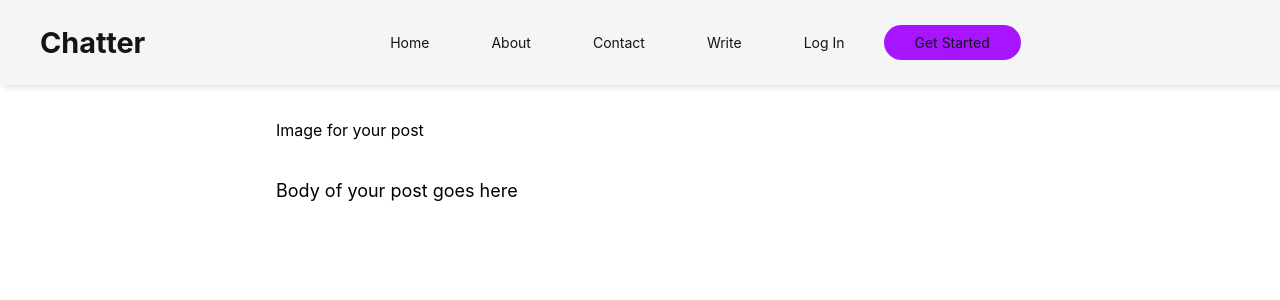
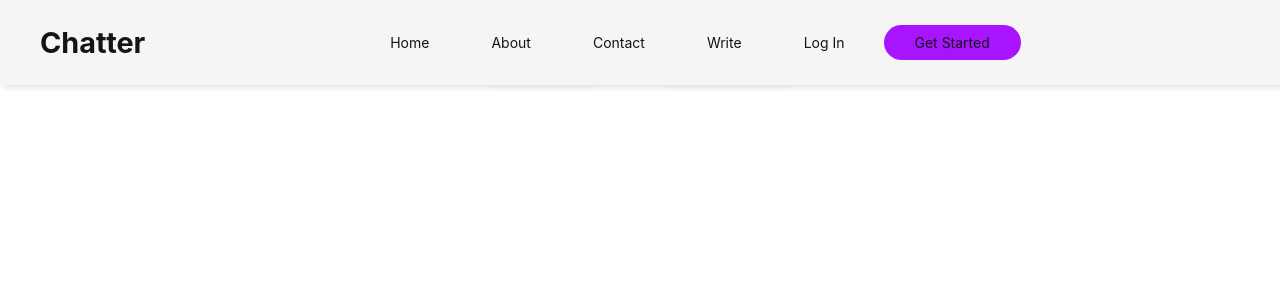
Before and after one commit to Confinesofgrace/chatter_clean_blog, a React (Vite) app: page /readpost in a window 1280 px wide. Shown: the top 300 px of the page. Built offline with nearby package versions, Linux system fonts and the light colour scheme.

Commit message:
Moving Forward

```diff
--- a/package.json
+++ b/package.json
@@ -13,6 +13,7 @@
     "firebase": "^10.12.4",
     "react": "^18.3.1",
     "react-dom": "^18.3.1",
+    "react-quill": "^2.0.0",
     "react-router-dom": "^6.25.1"
   },
   "devDependencies": {
--- a/src/Components/Searchbar/Searchbar.jsx
+++ b/src/Components/Searchbar/Searchbar.jsx
@@ -5,7 +5,7 @@ function Searchbar () {
     return (
         <div id='search-container'>
 
-            <BiSearch size={20}/>
+            <BiSearch size={20} style={{cursor:'pointer',}}/>
             <input id='search-input' placeholder= 'Search'/>
 
         </div>
--- a/src/Components/UserFeed/BlogList.css
+++ b/src/Components/UserFeed/BlogList.css
@@ -4,7 +4,7 @@
     /*padding: 8px 0px;*/
 
     display: flex;
-    align-items: center;
+
 }
 
 #feed
@@ -16,5 +16,4 @@
 
     cursor: pointer;
 
-    background-color: yellow;
 }
--- a/src/Pages/LoggedIn/MyPosts/MyPosts.jsx
+++ b/src/Pages/LoggedIn/MyPosts/MyPosts.jsx
@@ -1,60 +1,57 @@
 import React, { useEffect, useState } from 'react';
 import { collection, getDocs } from 'firebase/firestore';
 import { db } from '../../Firebase/Firebase';
-
+import { useNavigate } from 'react-router-dom';
 
 function MyPosts() {
     const [posts, setPosts] = useState([]);
+    const navigate = useNavigate();
 
     useEffect(() => {
         const fetchPosts = async () => {
             const querySnapshot = await getDocs(collection(db, "Posts"));
-            const postsData = querySnapshot.docs.map(doc => doc.data());
+            const postsData = querySnapshot.docs.map(doc => ({
+                id: doc.id,
+                ...doc.data()
+            }));
             setPosts(postsData);
         };
 
         fetchPosts();
     }, []);
 
+    const handleReadPost = (post) => {
+        navigate('/loggedin/readpost', { state: post });
+    };
+
+    const updatePosts = (deletedPostId) => {
+        setPosts((prevPosts) => prevPosts.filter(post => post.id !== deletedPostId));
+    };
+
     return (
-        <div id="myposts-frame" style={{}}>
+        <div id="myposts-frame">
             {posts.map((post, index) => (
-                <div key={index} id="myposts-display"
-                    style=
-                    {{
-                        width:'80%'    ,
-                        padding:'20px 10px',
+                <div key={index} id="myposts-display" onClick={() => handleReadPost(post)}
+                    style={{
+                        width: '80%',
+                        padding: '20px 10px',
                         marginBottom: '20px',
-
-                        borderRadius:'8px',
-                        display:'flex',
-
-                        backgroundColor:'whitesmoke',
-
-                        boxShadow: '0px 1px 8px rgba(14, 14, 13, 0.2)'
-
+                        borderRadius: '8px',
+                        display: 'flex',
+                        backgroundColor: 'whitesmoke',
+                        boxShadow: '0px 1px 8px rgba(14, 14, 13, 0.2)',
+                        cursor: 'pointer'
                     }}>
-
-                        <div style=
-                        {{
-                            width:'70%',
-                            margin:'0px 10px',
-                        }}>
+                    <div style={{ width: '70%', margin: '0px 10px' }}>
                         <h3>{post.title}</h3>
-
                         <p>{post.content}</p>
                     </div>
 
                     <div>
                         {post.image && <img src={post.image} alt="Post" style={{ maxWidth: '100%', maxHeight: '200px' }} />}
-
-                            <p>Edit Post</p>
                     </div>
-
-
                 </div>
             ))}
-
         </div>
     );
 }
--- a/src/Pages/LoggedIn/PreviewPost.jsx
+++ b/src/Pages/LoggedIn/PreviewPost.jsx
@@ -32,22 +32,24 @@ function PreviewPost () {
 
             </div>
 
+            <div id="previewpost-disply" style={{ width:'60%', padding:'20px',}}>
 
-            <div id="title-preview" style={{ width:'60%', padding:'20px',}}>
-                <h2 style={{fontSize:'50px'}}>{title || 'Title for your post'}</h2>
-            </div>
+                {image ? (
+                        <img src={image} alt="Post" style={{ objectFit: 'cover', width: '100%', maxHeight: '200px' }} />
+                    ) : (
+                        <p>Image for your post</p>
+                    )}
 
-            <div id="image-preview" style={{width:'60%', display:'flex', justifyContent:'center', padding:'20px',}}>
-            {image ? (
-                    <img src={image} alt="Post" style={{ maxWidth: '100%', maxHeight: '400px' }} />
-                ) : (
-                    <p>Image for your post</p>
-                )}
 
-            </div>
+                <div id="title-preview" >
+                    <h2 style={{fontSize:'50px'}}>{title || 'Title for your post'}</h2>
+                </div>
 
-            <div id="body-preview" style={{ width:'60%', padding:'20px',}}>
-                <p style={{fontSize:'18px'}}>{content || 'Body of your post goes here'}</p>
+                <div id="body-preview" >
+                    <p style={{fontSize:'18px'}}>{content || 'Body of your post goes here'}</p>
+
+                </div>
+
 
             </div>
 
--- a/src/Pages/LoggedIn/ReadPost/ReadPost.jsx
+++ b/src/Pages/LoggedIn/ReadPost/ReadPost.jsx
@@ -1,37 +1,53 @@
-import { NavLink, useLocation } from "react-router-dom";
+import React from 'react';
+import { NavLink, useLocation, useNavigate } from 'react-router-dom';
+import { db } from '../../Firebase/Firebase';
+import { doc, deleteDoc } from 'firebase/firestore';
 
+function ReadPost() {
+    const location = useLocation();
+    const navigate = useNavigate();
+    const { id, title, content, image } = location.state || {};
 
-function ReadPost () {
-    const location = useLocation();
-    const { title, content, image } = location.state || {};
-
+    const handleDelete = async () => {
+        if (id) {
+            await deleteDoc(doc(db, "Posts", id));
+            navigate('/loggedin/myposts', { state: { deletedPostId: id } });
+        }
+    };
 
     return (
-        <div id="previewpost-frame" style={{display:'flex', flexDirection:'column',alignItems:'center'}}>
+        <div id='readpost-frame' style={{ display: 'flex', flexDirection: 'column', alignItems: 'center' }}>
+            <div id='readpost-display' style={{ width: '60%', padding: '20px' }}>
+                {image && <img src={image} alt="Post" id='post-image' style={{ objectFit: 'cover', width: '100%', maxHeight: '200px' }} />}
+                <h2 style={{ fontSize: '50px' }}>{title}</h2>
+                <p>{content}</p>
 
+                <div id='readpost-nav' style={{ width: '100%', margin: '20px 0px', display: 'flex', justifyContent: 'center', gap: '70px' }}>
+                    <NavLink to='/createnewpost' state={{ id, title, content, image }}>
+                        <div id='readpost-btn'
+                            style={{
+                                padding: '10px 20px',
+                                borderRadius: '8px',
+                                boxShadow: '0px 4px 10px rgba(0, 0, 0, 0.1)',
+                                cursor: 'pointer',
+                            }}>
+                            <p>Edit Post</p>
+                        </div>
+                    </NavLink>
 
-            <div id="title-preview" style={{ width:'60%', padding:'20px',}}>
-                <h2 style={{fontSize:'50px'}}>{title || 'Title for your post'}</h2>
+                    <div id='readpost-btn' onClick={handleDelete}
+                        style={{
+                            padding: '10px 20px',
+                            borderRadius: '8px',
+                            boxShadow: '0px 4px 10px rgba(0, 0, 0, 0.1)',
+                            cursor: 'pointer',
+                        }}>
+                        <p>Delete Post</p>
+                    </div>
+                </div>
             </div>
-
-            <div id="image-preview" style={{width:'60%', padding:'20px',}}>
-            {image ? (
-                    <img src={image} alt="Post" style={{ maxWidth: '100%', maxHeight: '400px' }} />
-                ) : (
-                    <p>Image for your post</p>
-                )}
-
-            </div>
-
-            <div id="body-preview" style={{ width:'60%', padding:'20px',}}>
-                <p style={{fontSize:'18px'}}>{content || 'Body of your post goes here'}</p>
-
-            </div>
-
-
-
         </div>
-    )
-};
+    );
+}
 
 export default ReadPost;
--- a/src/Pages/LoggedIn/Settings/Settings.jsx
+++ b/src/Pages/LoggedIn/Settings/Settings.jsx
@@ -35,9 +35,7 @@ function Settings () {
                         <input type='text' placeholder='Enter Username'/>
                     </div>
 
-                    <div id='profile-update'>
-                        <input type='email' placeholder='johnny@email.com'/>
-                    </div>
+
 
 
                     <div id='change-password'>
```
Also changed, not shown: src/Pages/CreateNewPost/CreateNewPost.jsx (line endings or trailing spaces), 1 other file (tests, documents, lock files or other folders). Lines whose indentation alone changed are shown as unchanged.
